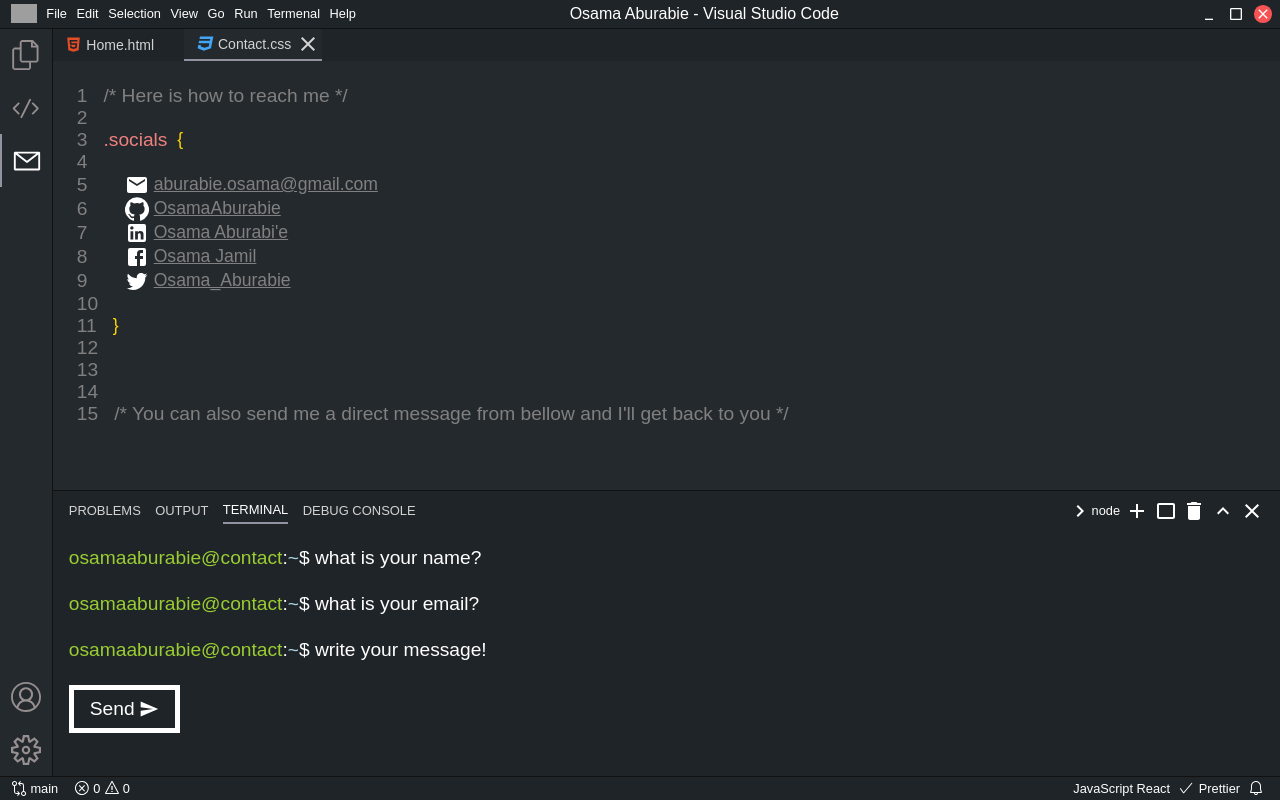
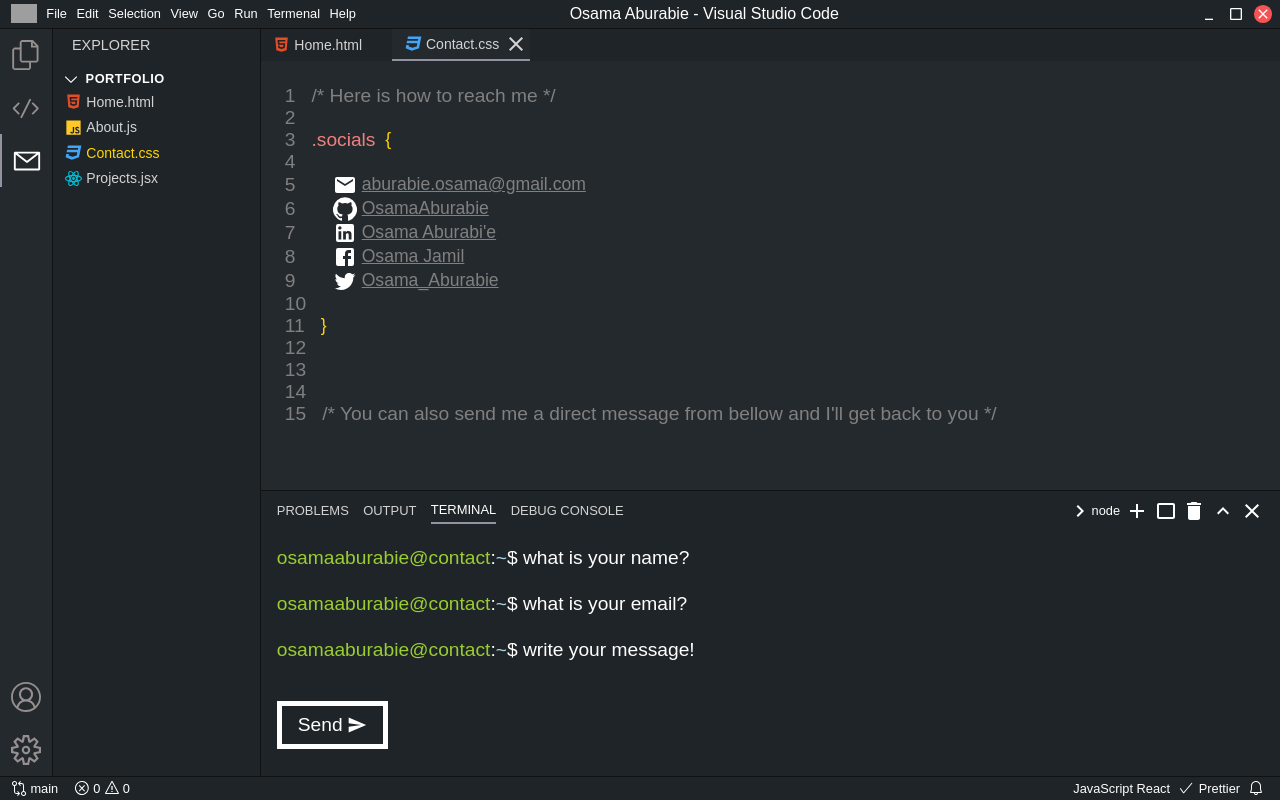
Before and after one commit to OsamaAburabie/porfolio, a React (Create React App) app: page /contact in a window 1280 px wide. Built offline with nearby package versions, Linux system fonts and the light colour scheme; grey boxes are pictures that could not be loaded.

Commit message:
finished almost beta

```diff
--- a/src/components/Sidebar.jsx
+++ b/src/components/Sidebar.jsx
@@ -14,9 +14,19 @@
       topBarItems.push(item);
     } else return;
   }
-
+  // function to check if homepage
+  window.homepagecheck = function () {
+    var check = false;
+    if (document.location.pathname === "/") {
+      check = true;
+    }
+    return check;
+  };
+  //Check if on homepage then trigger sidebar
   const toggleExplorer = () => {
-    setShowExplorer(!showExplorer);
+    if (window.homepagecheck()) {
+      setShowExplorer(!showExplorer);
+    }
   };
   return (
     <>
--- a/src/context/mainContext.js
+++ b/src/context/mainContext.js
@@ -5,7 +5,7 @@
 import HtmlLogo from "../images/HtmlLogo.svg";
 export const MainContext = createContext();
 const MainContextProvider = (props) => {
-  const [showExplorer, setShowExplorer] = useState(false);
+  const [showExplorer, setShowExplorer] = useState(true);
   const barItems = [
     { id: 1, to: "/", text: "Home.html", ico: HtmlLogo, exact: true },
     { id: 2, to: "/about", text: "About.js", ico: JsLogo, exact: false },
--- a/src/index.css
+++ b/src/index.css
@@ -16,7 +16,7 @@
 
 /* Handle */
 ::-webkit-scrollbar-thumb {
-  background: #1f2428;
+  background: #373c41;
 }
 
 /* Handle on hover */
--- a/src/pages/Contact.css
+++ b/src/pages/Contact.css
@@ -205,6 +205,7 @@
   display: flex;
   align-items: center;
   cursor: pointer;
+  margin-top: 1rem;
 }
 .sentButton:hover {
   background: #272c30;
```
